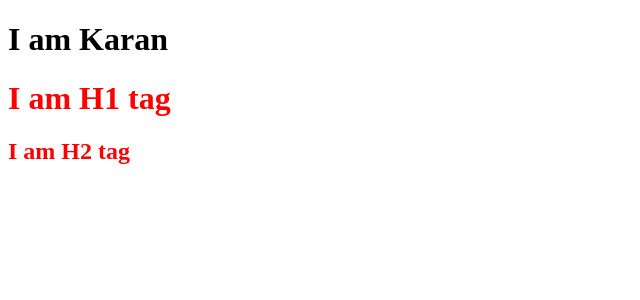
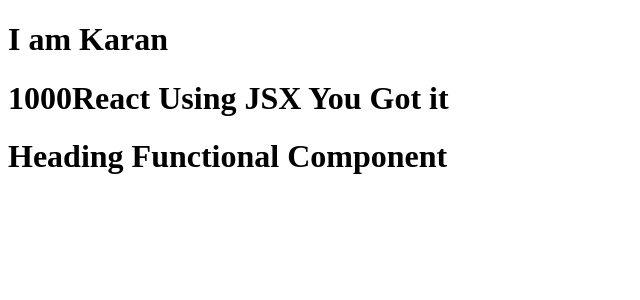
Before and after one commit to Karan-Bharti1/Namaste-React, a React (Vite) app: page / in a window 1280 px wide. Shown: the top 300 px of the page, without its empty margins (0-640 px from the left). Built offline with nearby package versions, Linux system fonts and the light colour scheme.

Commit message:
Learning React Elements and React Components

```diff
--- a/App.js
+++ b/App.js
@@ -1,7 +1,19 @@
 import React from "react"
 import ReactDOM from 'react-dom/client'
-const parent=React.createElement("div",{id:"parent"},React.createElement("div",{id:"child"},[React.createElement("h1",{id:"heading"},"I am H1 tag"),React.createElement("h2",{id:"heading"},"I am H2 tag")]))
+const number=1000
+const elem=<span>You Got it</span>
+const Title=()=>{
+    return (<h1> {number}
+        React Using JSX {elem}
+        </h1>)
+}
+const HeadingFunctionalComponent=()=>(
+    <div>
+        <Title/>
+     <h1>Heading Functional Component </h1>
+    </div>
+)
+const jsxHeading=<h1 className="heading">H1 using Jsx</h1>;// ReactElement using JSX
+const root = ReactDOM.createRoot(document.getElementById("root"))
 
-
-const root=ReactDOM.createRoot(document.getElementById("root"))
-root.render(parent)
+root.render(<HeadingFunctionalComponent/>)
--- a/index.html
+++ b/index.html
@@ -9,7 +9,7 @@
 <body>
     <h1>I am Karan</h1>
     <div id="root">
-        <h1>I am Karan</h1>
+
     </div>
 
     <script  type="module" src="./App.js"></script>
--- a/package.json
+++ b/package.json
@@ -4,6 +4,8 @@
   "description": "\"This is my basic understanding about react",
   "main": "App.js",
   "scripts": {
+    "start":" parcel index.html",
+    "build":"parcel build index.html",
     "test": "jest"
   },
   "repository": {
```
